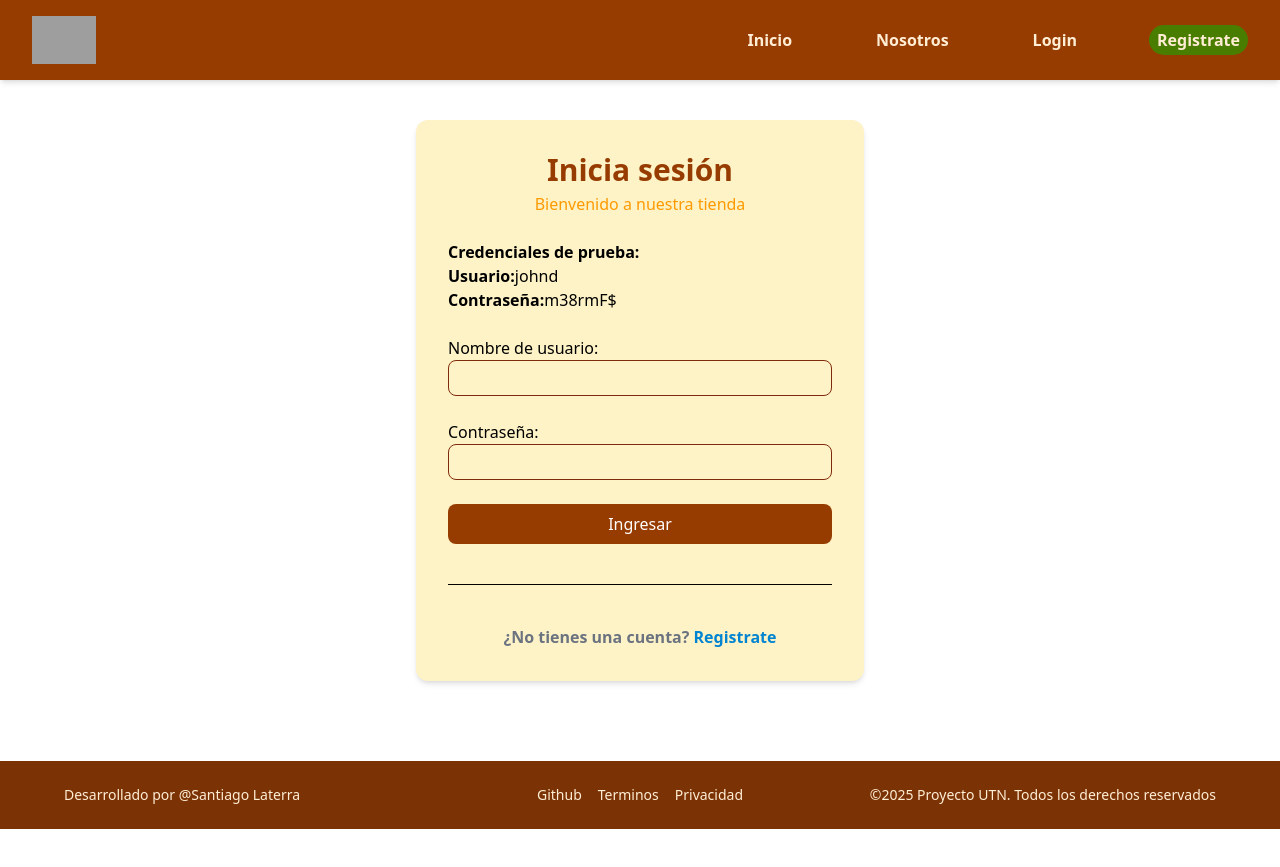
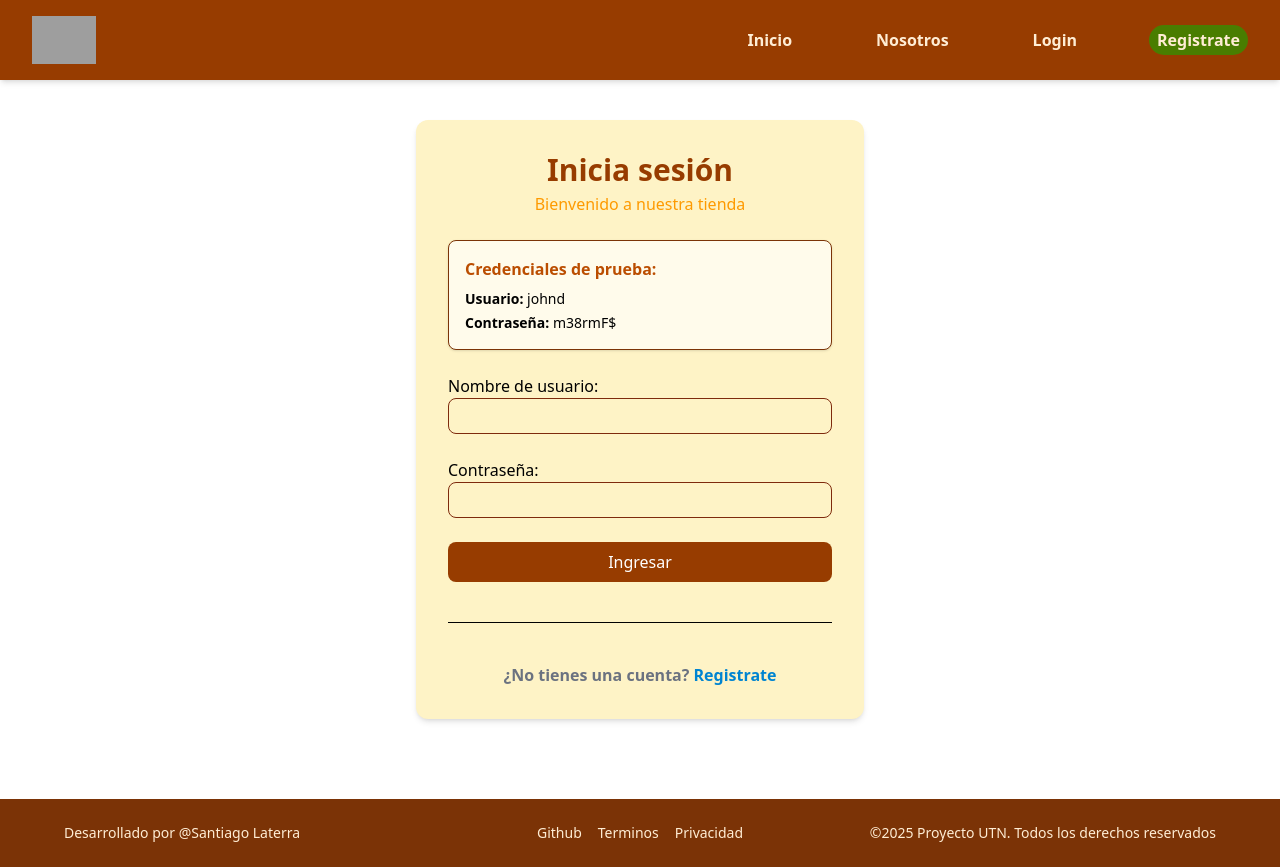
Before and after one commit to Santiago-Laterra/base-proyecto-999198242-master, a React (Vite) app: page /login in a window 1280 px wide. Before the commit the page ends 829 px from the top, so only its background shows below. Built offline with nearby package versions, Linux system fonts and the light colour scheme; grey boxes are pictures that could not be loaded.

Commit message:
add:acomode las credenciales en una caja mas y add estilos

```diff
--- a/src/pages/Login.jsx
+++ b/src/pages/Login.jsx
@@ -61,11 +61,11 @@ const Login = () => {
           <h2 className="text-center font-medium text-amber-500 mb-6">
             Bienvenido a nuestra tienda</h2>
           <section>
-            <div className="mb-6">
-              <div>
-                <p className="font-bold">Credenciales de prueba:</p>
-                <p><span className="font-bold">Usuario:</span>johnd</p>
-                <p><span className="font-bold">Contraseña:</span>m38rmF$</p>
+            <div className="mb-6 bg-amber-50 border border-amber-900 rounded-lg p-4 shadow-sm">
+              <p className="font-bold text-amber-700 mb-2">Credenciales de prueba:</p>
+              <div className="space-y-1 text-sm">
+                <p><span className="font-semibold">Usuario:</span> johnd</p>
+                <p><span className="font-semibold">Contraseña:</span> m38rmF$</p>
               </div>
             </div>
             <form onSubmit={handleLogin}>
@@ -79,7 +79,7 @@ const Login = () => {
                     className="w-full px-4 py-2 border border-orange-900 rounded-lg" />
                 </div>
                 <div>
-                  <label >Contraseña:</label>
+                  <label>Contraseña:</label>
                   <input
                     type="password"
                     onChange={(e) => setPassword(e.target.value)}
```
